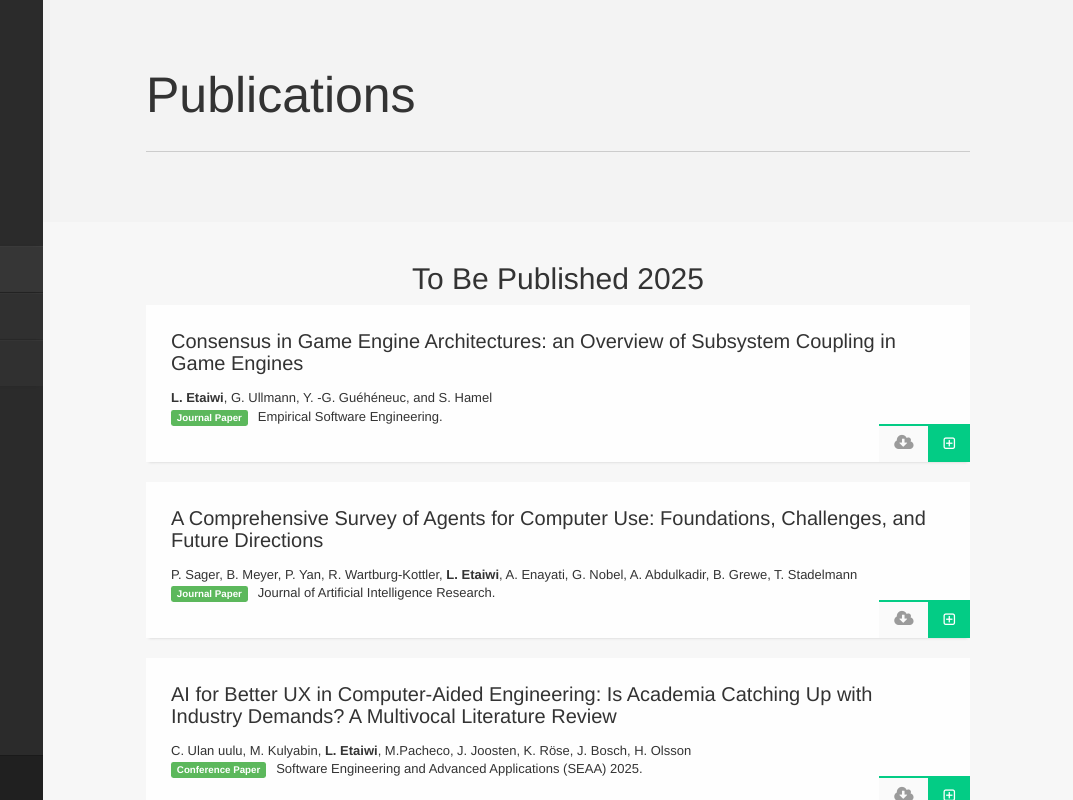
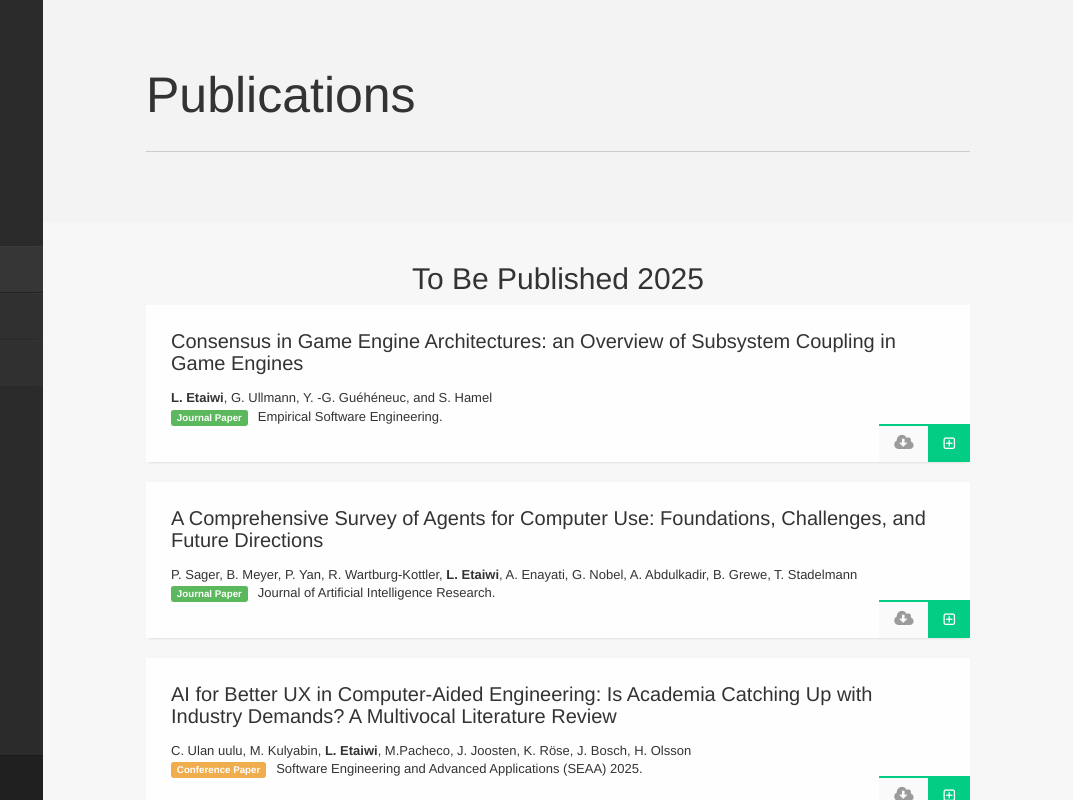
Before and after one commit to letaiw/letaiw.github.io, a plain HTML site: page publication.html in a window 1280 px wide. Shown: the full height of the page, 207-1280 px from the left. Drawn offline with Linux system fonts and the light colour scheme.

Commit message:
change label

```diff
--- a/publication.html
+++ b/publication.html
@@ -183,7 +183,7 @@
 
                                                     <h4 class="pubtitle">AI for Better UX in Computer-Aided Engineering: Is Academia Catching Up with Industry Demands? A Multivocal Literature Review</h4>
                                                     <div class="pubauthor">C. Ulan uulu, M. Kulyabin, <strong>L. Etaiwi</strong>, M.Pacheco, J. Joosten, K. Röse, J. Bosch, H. Olsson</div>
-                                                    <div class="pubcite"><span class="label label-success">Conference Paper</span>Software Engineering and Advanced Applications (SEAA) 2025.</div>
+                                                    <div class="pubcite"><span class="label label-warning">Conference Paper</span>Software Engineering and Advanced Applications (SEAA) 2025.</div>
 
                                                 </div>
                                                 <div class="pubdetails">
```
